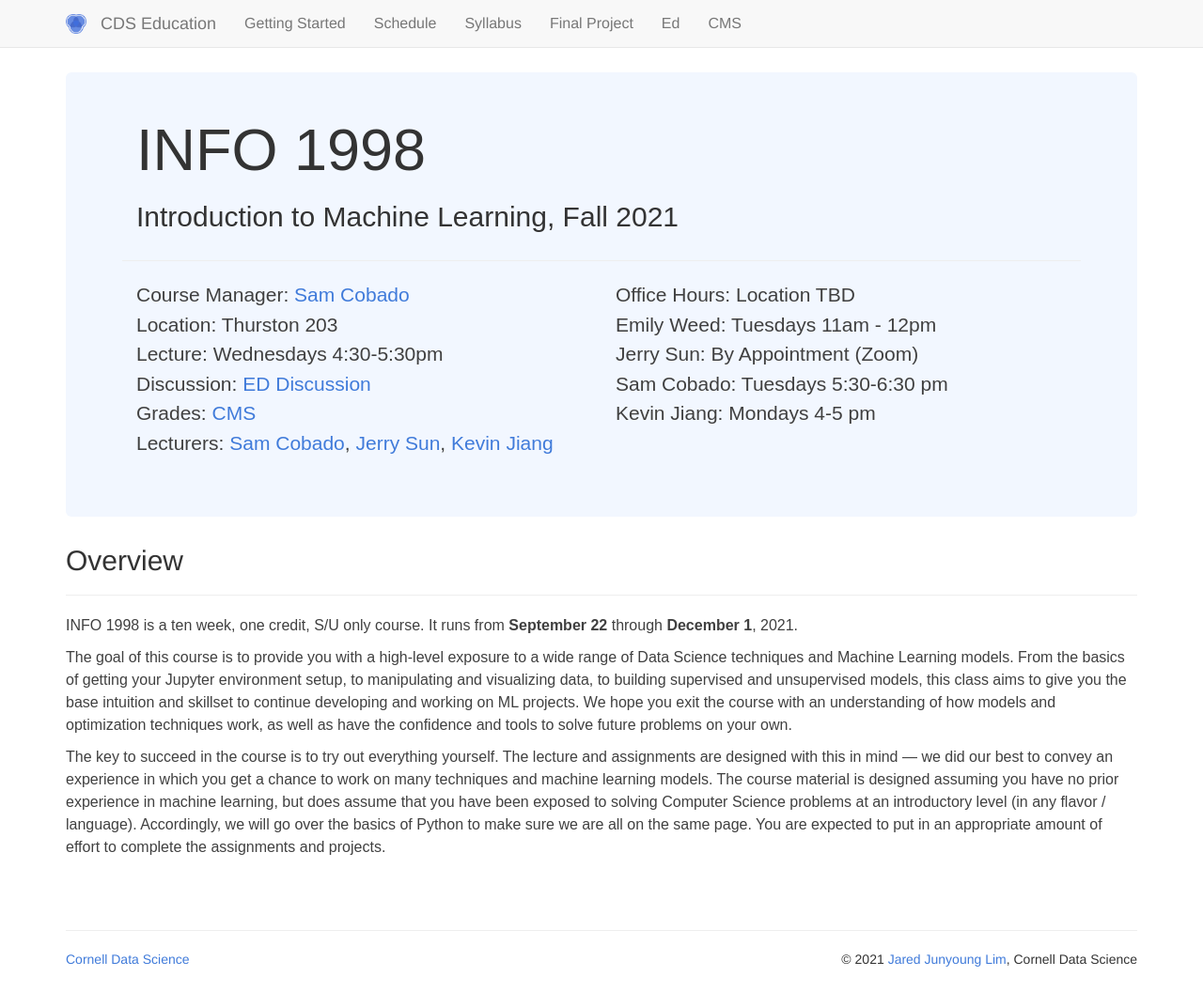
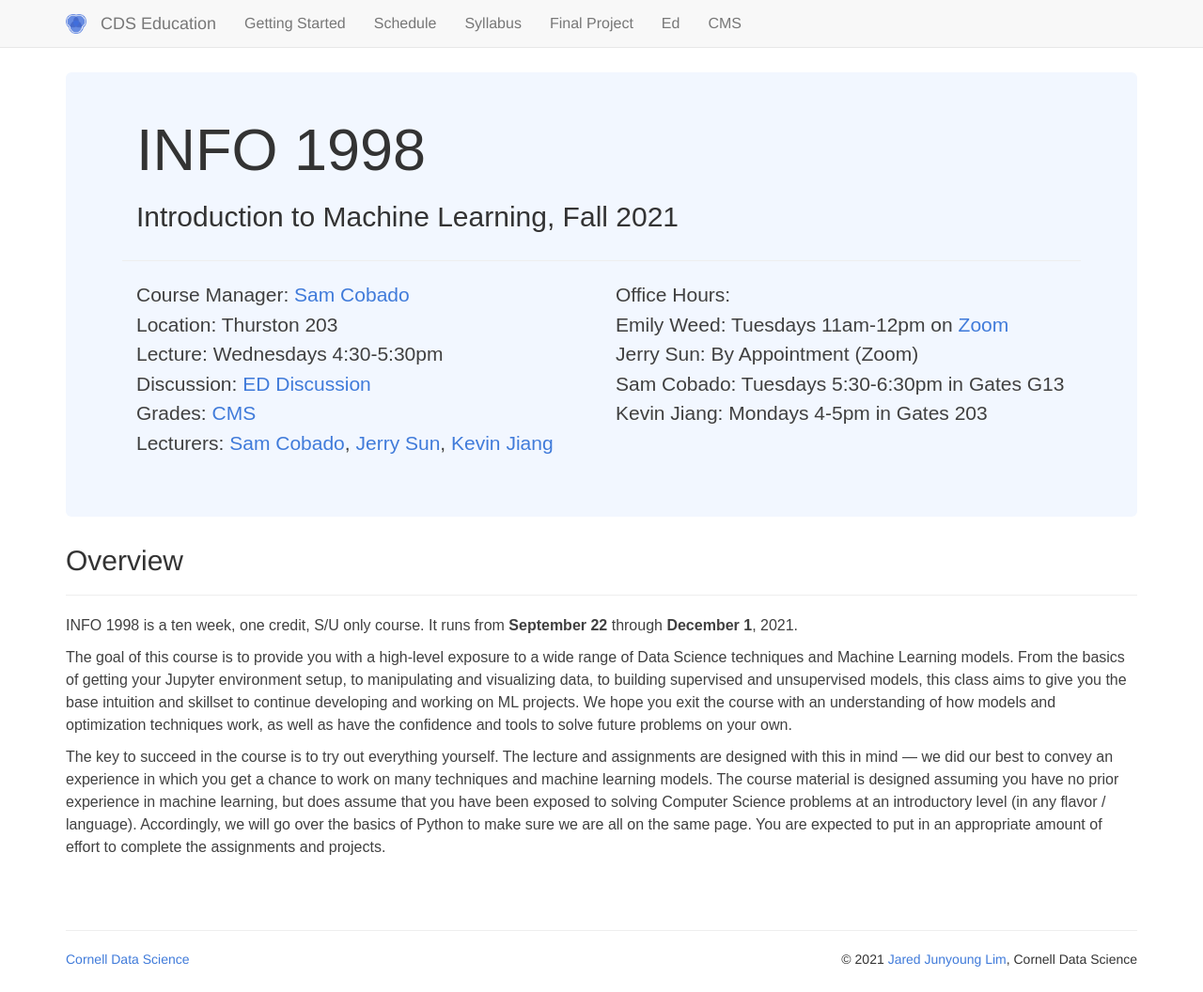
Before and after one commit to CornellDataScience/info1998, a Jekyll site: the page built from index.md, in a window 1280 px wide and 1056 px high. Shown: the whole window at 94% size. Built offline with Jekyll 4.4.1, drawn with Linux system fonts in a browser that asks for light colours.

Commit message:
updated office hours

```diff
--- a/_includes/core/title.html
+++ b/_includes/core/title.html
@@ -27,11 +27,11 @@
       </div>
       <div class="col-xs-7 col-sm-6 col-md-6 col-lg-6">
         <p>
-          Office Hours: Location TBD<br />
-            Emily Weed: Tuesdays 11am - 12pm<br />
+          Office Hours:<br />
+            Emily Weed: Tuesdays 11am-12pm on <a href = "https://cornell.zoom.us/j/99551151308?pwd=WkZFSXM5ZU9id2tlUmJnK0hzNlM0Zz09">Zoom</a><br />
             Jerry Sun: By Appointment (Zoom)<br />
-            Sam Cobado: Tuesdays 5:30-6:30 pm <br />
-            Kevin Jiang: Mondays 4-5 pm <br />
+            Sam Cobado: Tuesdays 5:30-6:30pm in Gates G13<br />
+            Kevin Jiang: Mondays 4-5pm in Gates 203<br />
 
           <!-- <b>Show up on February 12th to Enroll!</b><br/>
        <b>Fill out the <a href=" https://tiny.cc/info1998_sp20">Google Form</a> by February 14th</b>.-->
```
